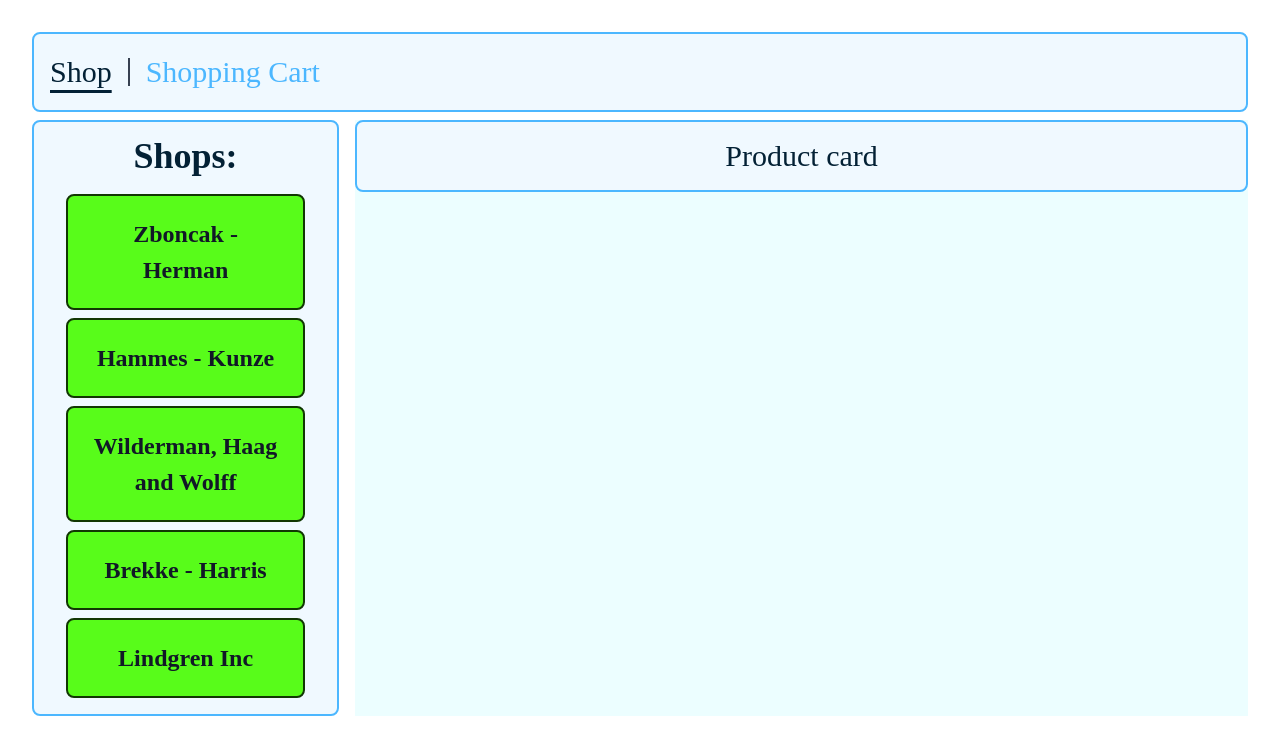
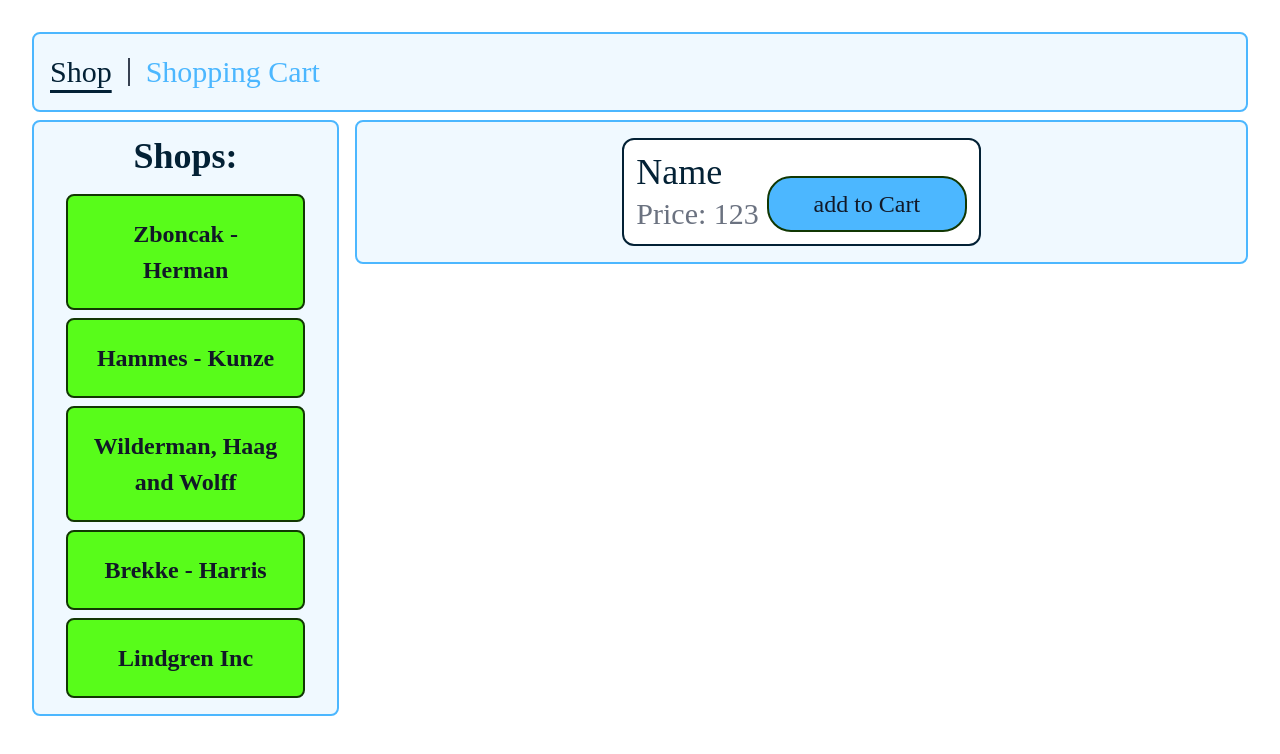
Before and after one commit to KsanaSal/delivery-app-nextjs, a Next.js app: page / in a window 1280 px wide. Shown: the top 754 px of the page. Built offline with nearby package versions, Linux system fonts and the light colour scheme.

Commit message:
Added styles product card

```diff
--- /dev/null
+++ b/app/component/ButtonProduct.tsx
@@ -0,0 +1,13 @@
+const ButtonProduct = () => {
+    return (
+        <div>
+            <button
+                type="button"
+                className=" bg-sky-medium px-3 py-2 w-[150px] md:w-[200px] text-gray-900 text-[20px] lg:text-[24px] border-2 border-green-dark rounded-3xl"
+            >
+                add to Cart
+            </button>
+        </div>
+    );
+};
+export default ButtonProduct;
--- a/app/component/ProductCard.tsx
+++ b/app/component/ProductCard.tsx
@@ -1,4 +1,22 @@
+import Image from "next/image";
+import ButtonProduct from "./ButtonProduct";
+
 const ProductCard = () => {
-    return <div>Product card</div>;
+    return (
+        <div className="flex flex-col bg-white border-2 rounded-xl border-sky-black p-3 text-gray-500">
+            {/* <Image src={} alt="" /> */}
+            <div className="flex flex-row gap-2 md:justify-between items-end">
+                <div className="flex flex-col gap-1">
+                    <h2 className="text-2xl md:text-3xl lg:text-4xl font-medium text-sky-black">
+                        Name
+                    </h2>
+                    <p className="text-lg md:text-2xl lg:text-3xl">
+                        Price: <span>123</span>
+                    </p>
+                </div>
+                <ButtonProduct />
+            </div>
+        </div>
+    );
 };
 export default ProductCard;
--- a/app/layout.tsx
+++ b/app/layout.tsx
@@ -21,9 +21,7 @@ export default function RootLayout({
                 <Header />
                 <main className="flex flex-col md:flex-row grow-full gap-2 md:gap-3 lg:gap-4">
                     <Sidebar />
-                    <div className="grow-full w-full bg-cyan-50">
-                        {children}
-                    </div>
+                    <div className="grow-full w-full">{children}</div>
                 </main>
             </body>
         </html>
--- a/tailwind.config.js
+++ b/tailwind.config.js
@@ -9,6 +9,7 @@ module.exports = {
         extend: {
             colors: {
                 "sky-medium": "#4CB7FF",
+                "sky-dark": "#067DCE",
                 "sky-black": "#032135",
                 "green-light": "#EFFCEA",
                 "green-medium": "#58FC1A",
```
